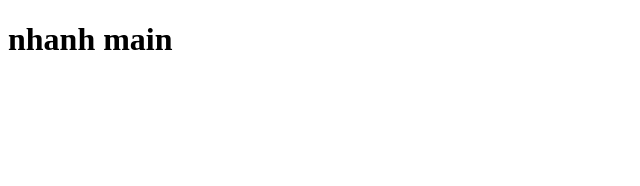
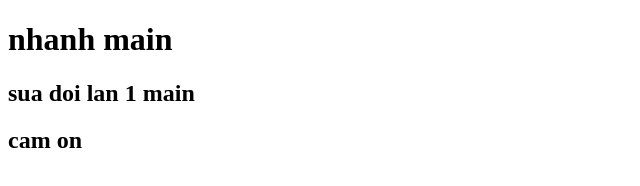
Before and after one commit to HuynhThangVN/duan-5, a plain HTML site: page index.html in a window 1280 px wide. Shown: the whole page, without its empty margins (0-640 px from the left). Drawn offline with Linux system fonts and the light colour scheme.

Commit message:
1. sua doi lan 1 main

```diff
--- a/index.html
+++ b/index.html
@@ -7,5 +7,7 @@
   </head>
   <body>
     <h1>nhanh main</h1>
+    <h2>sua doi lan 1 main</h2>
+    <h2>cam on</h2>
   </body>
 </html>
```
